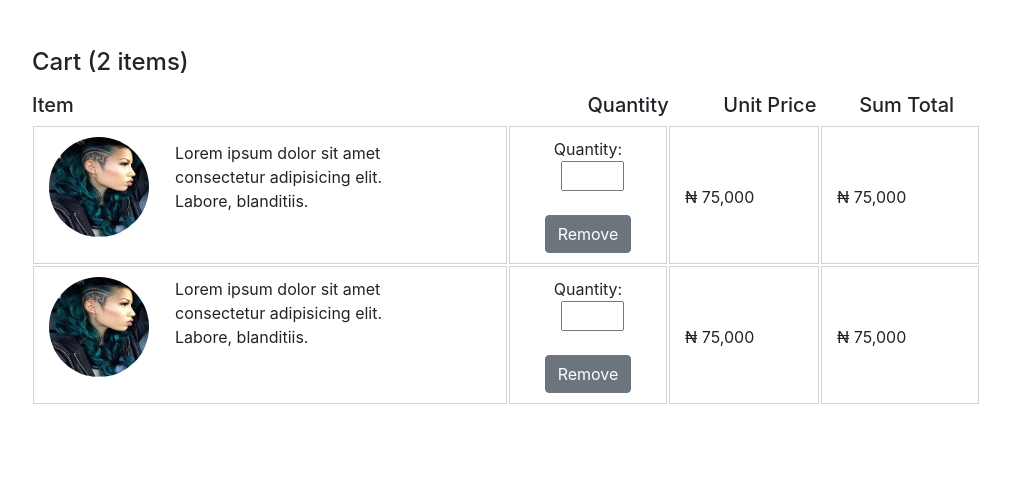
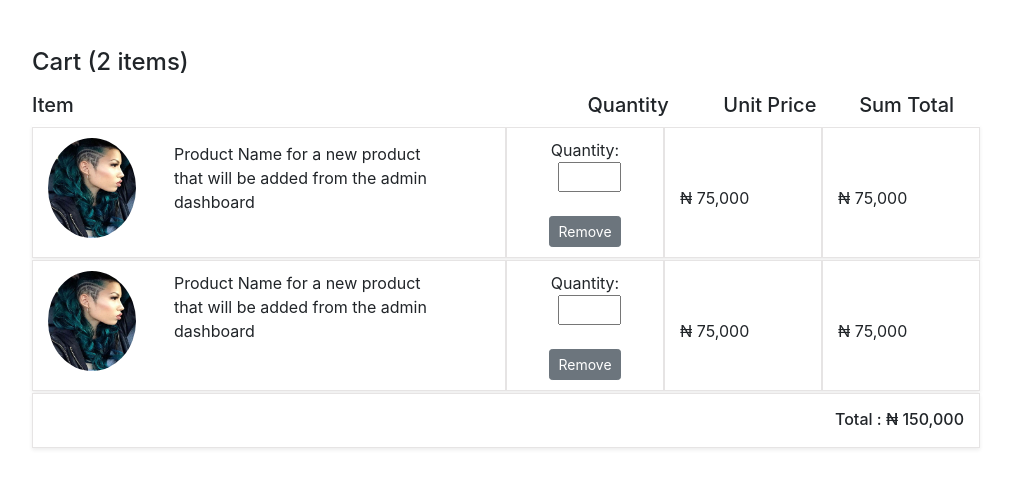
Before and after one commit to Chibugo/items, a PHP site: page /cart.html in a window 1280 px wide. Shown: the top 488 px of the page, without its empty margins (134-1145 px from the left). Run offline with PHP 8.4, Linux system fonts and the light colour scheme.

Commit message:
made some changes

```diff
--- a/cart/cart.css
+++ b/cart/cart.css
@@ -1,7 +1,11 @@
 .cart-item{
     background-color: white;
-    border: 1px lightgrey solid;
+    border: 1px rgb(230, 228, 228) solid;
     padding: 10px;
     width: auto;
-    margin: 1px;
+    margin-top: 2px;
 }
+
+.summary{
+    padding-top: 3px;
+}
--- a/cart/cart.html
+++ b/cart/cart.html
@@ -39,18 +39,18 @@
                         </div>
 
                         <!-- first cart item -->
-                    <div class="container">
+                    <div class="container shadow-sm">
                     <div class="row">
                     <div class="col-md-6 col-12 cart-item">
                             <div class="row">
                                 <div class="col-md-3 col-5">
                                     <div class="image">
-                                            <img src="images/hair.jpg" alt="female hairstyle image" style="height: 100px; width: 100px; border-radius: 50%;">
+                                            <img src="images/hair.jpg" alt="female hairstyle image" style="height: 100px; width: 100px; border-radius: 50%;" class="img-fluid">
                                     </div>
                                 </div>
                                 <div class="col-md-8 col-7">
                                     <div class="product-name pt-1 px-2">
-                                        <p>Lorem ipsum dolor sit amet consectetur adipisicing elit. Labore, blanditiis.</p>
+                                        <p>Product Name for a new product that will be added from the admin dashboard</p>
                                     </div>
                                     <div class="mobile">
                                         <div class="price text-left">
@@ -67,7 +67,7 @@
                                         </div>
                                         <!-- this button displays on a small screen -->
                                         <div class="rm mt-md-4 col">
-                                            <button class="btn btn-secondary my-2">Remove</button>
+                                            <button class="btn btn-secondary btn-sm my-2">Remove</button>
                                         </div>
 
                                     </div>
@@ -81,7 +81,7 @@
                                     <span>Quantity: </span><input type="number" value="Remove" class="w-50 ml-2" />
                                 </div>
                                 <div class="rm mt-md-4 ">
-                                    <button class="btn btn-secondary">Remove</button>
+                                    <button class="btn btn-secondary btn-sm">Remove</button>
                                 </div>
                             </div>
                         </div>
@@ -104,18 +104,18 @@
                         <!-- end -->
 
                         <!-- cart item 2 -->
-                        <div class="container">
+                        <div class="container shadow-sm">
                                 <div class="row">
                                 <div class="col-md-6 col-12 cart-item">
                                         <div class="row">
                                             <div class="col-md-3 col-5">
                                                 <div class="image">
-                                                        <img src="images/hair.jpg" alt="female hairstyle image" style="height: 100px; width: 100px; border-radius: 50%;">
+                                                        <img src="images/hair.jpg" alt="female hairstyle image" style="height: 100px; width: 100px; border-radius: 50%;" class="img-fluid">
                                                 </div>
                                             </div>
                                             <div class="col-md-8 col-7">
                                                 <div class="product-name px-2">
-                                                    <p> Lorem ipsum dolor sit amet consectetur adipisicing elit. Labore, blanditiis.</p>
+                                                    <p>Product Name for a new product that will be added from the admin dashboard</p>
                                                 </div>
                                                 <div class="mobile">
                                                     <div class="price text-left">
@@ -132,7 +132,7 @@
                                                     </div>
                                                     <!-- this button displays on a small screen -->
                                                     <div class="rm mt-md-4 col">
-                                                        <button class="btn btn-secondary my-2">Remove</button>
+                                                        <button class="btn btn-secondary btn-sm my-2">Remove</button>
                                                     </div>
                                                 </div>
                                             </div>
@@ -145,7 +145,7 @@
                                                 <span>Quantity: </span><input type="number" value="Remove" class="w-50 ml-2" />
                                             </div>
                                             <div class="rm mt-md-4 ">
-                                                <button class="btn btn-secondary">Remove</button>
+                                                <button class="btn btn-secondary btn-sm">Remove</button>
                                             </div>
                                         </div>
                                     </div>
@@ -166,7 +166,22 @@
                                     </div>
                                     </div>
                                     <!-- end -->
+
+                                    <div class="container shadow-sm cart-item">
+                                        <div class="row">
+                                            <div class="col text-right">
+                                                    <div class="total summary">
+                                                            <div class="summary">
+                                                                <h6>Total : ₦ 150,000</h6>
+                                                            </div>
+                                                        </div>
+                                            </div>
+                                        </div>
+                                    </div>
+
+
                 </div>
+
     </div>
 
 
```
